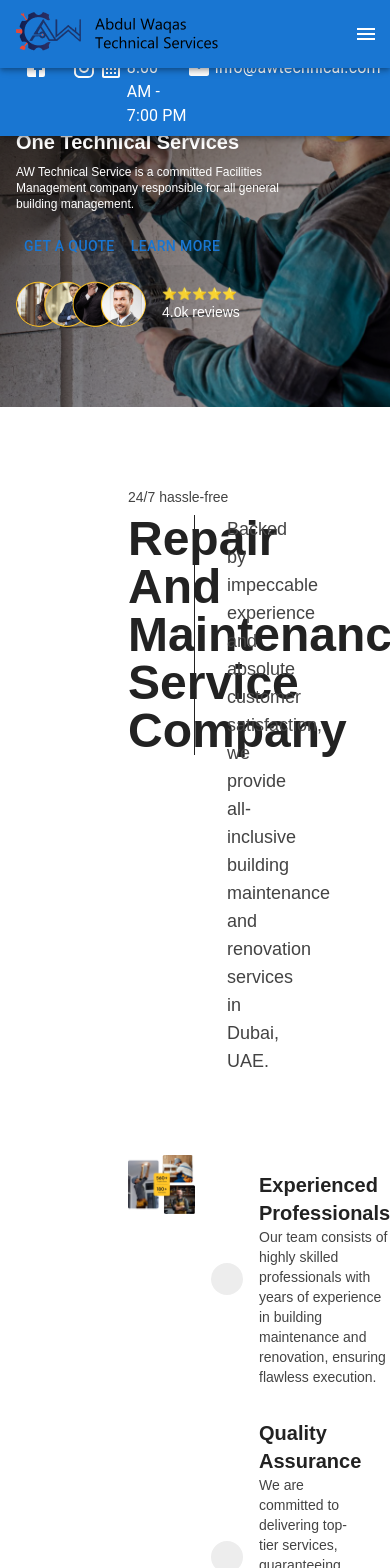
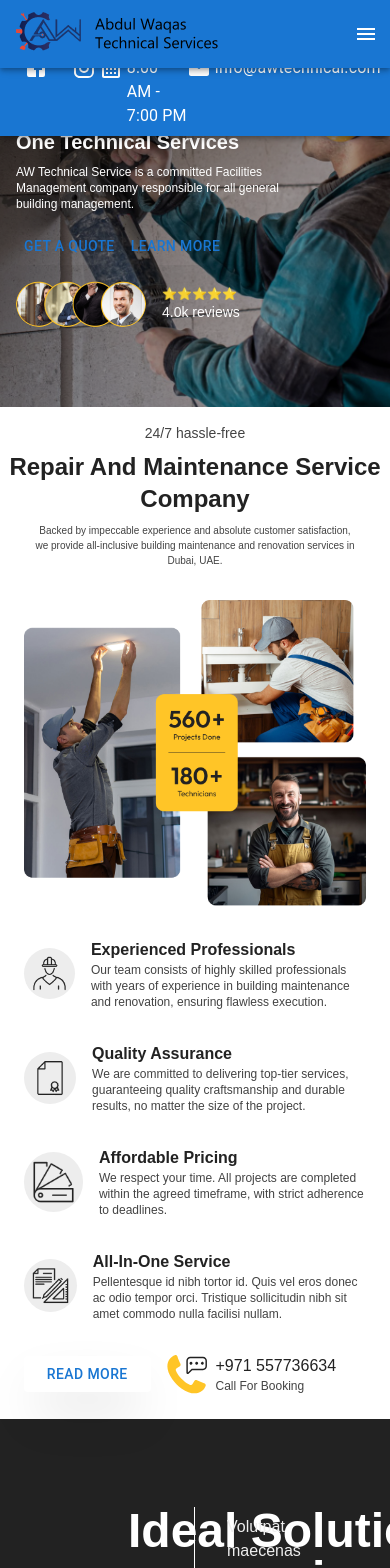
Before and after one commit to shaniaakhan21/AWTech, a Next.js app: page / in a window 390 px wide. Shown: the top 1568 px of the page. Built offline with nearby package versions, Linux system fonts and the light colour scheme.

Commit message:
About respinsiveness DONE

```diff
--- a/components/About.tsx
+++ b/components/About.tsx
@@ -11,26 +11,26 @@ import PhoneSVG from '../assests/images/servicesCards/phone.svg';
 
 const About: React.FC = () => {
     return (
-        <div className='px-32 pt-20 pb-4'>
+        <div className='px-2 pb-2 pt-4 sm:px-32 sm:pt-20 sm:pb-4'>
             <div>
                 <div>
-                    <h2 className='text-[#434343] text-sm'>24/7 hassle-free</h2>
+                    <h2 className='text-[#434343] text-sm text-center sm:text-start'>24/7 hassle-free</h2>
                 </div>
-                <div className='flex flex-row mt-2'>
-                    <div className='w-1/2'>
-                        <h1 className='text-[#222222] text-5xl font-bold mb-2 border-r border-[#222222]'>Repair And Maintenance Service Company</h1>
+                <div className='flex flex-col sm:flex-row mt-2'>
+                    <div className='w-full sm:w-1/2'>
+                        <h1 className='text-center sm:text-start text-[#222222] text-2xl sm:text-5xl font-bold mb-2 sm:border-r sm:border-[#222222]'>Repair And Maintenance Service Company</h1>
                     </div>
-                    <div className='w-1/2'>
-                        <h3 className='text-[#434343] text-lg ml-8'>Backed by impeccable experience and absolute customer satisfaction, we provide all-inclusive building maintenance and renovation services in Dubai, UAE.
+                    <div className='w-full sm:w-1/2'>
+                        <h3 className='text-center px-6 sm:px-0 sm:text-start text-[#434343] text-[10px] sm:text-lg sm:ml-8'>Backed by impeccable experience and absolute customer satisfaction, we provide all-inclusive building maintenance and renovation services in Dubai, UAE.
                         </h3>
                     </div>
                 </div>
             </div>
-            <div className='flex flex-row justify-between w-full pt-20 pb-10'>
-                <div className='w-1/2'>
+            <div className='flex flex-col sm:flex-row justify-between w-full pt-4 sm:pt-20 sm:pb-10'>
+                <div className='w-full sm:w-1/2 p-4 sm:p-0'>
                     <Image src={AboutOne} alt={'People Doing Repair work'} />
                 </div>
-                <div className='w-1/2'>
+                <div className='w-full sm:w-1/2'>
                     <Servicecard
                         imageSrc={JustOne}
                         title="Experienced Professionals"
@@ -51,19 +51,19 @@ const About: React.FC = () => {
                         title="All-In-One Service"
                         subtitle="Pellentesque id nibh tortor id. Quis vel eros donec ac odio tempor orci. Tristique sollicitudin nibh sit amet commodo nulla facilisi nullam."
                     />
-                    <div className='flex flex-row items-center p-6'>
-                        <div className='pr-4'>
-                            <Button className="capitalize rounded-full mr-4 w-fit px-8 py-2 bg-[#222222] font-semibold text-[#F9F9F9] shadow-2xl">
+                    <div className='flex flex-row items-center p-4 sm:p-6'>
+                        <div className='pr-4 w-5/12 sm:w-4/12'>
+                            <Button className="capitalize rounded-full mr-4 w-full sm:w-fit px-2 text-xs py-2 sm:text-sm sm:px-8 bg-[#222222] font-semibold text-[#F9F9F9] shadow-2xl">
                                 Read More
                             </Button>
                         </div>
-                        <div className='flex flex-row items-center'>
+                        <div className='flex flex-row items-center w-7/12 sm:w-8/12'>
                             <div className='pr-2'>
                                 <Image src={PhoneSVG} alt='phone icon'/>
                             </div>
                             <div>
-                                <h2 className='text-xl text-[#222222]'>+971 557736634</h2>
-                                <p className='text-sm text-[#434343]'>Call For Booking</p>
+                                <h2 className='text-base sm:text-xl text-[#222222]'>+971 557736634</h2>
+                                <p className='text-xs sm:text-sm text-[#434343]'>Call For Booking</p>
                             </div>
                         </div>
                     </div>
--- a/components/Servicecard.tsx
+++ b/components/Servicecard.tsx
@@ -10,13 +10,13 @@ interface ServicecardProps {
 const Servicecard: React.FC<ServicecardProps> = ({ imageSrc, title, subtitle }) => {
     return (
         <div className="flex items-center space-x-4 p-4 bg-white shadow-none ">
-            <div className="relative p-4 bg-[#EDEDED] rounded-full">
+            <div className="relative p-2 sm:p-4 bg-[#EDEDED] rounded-full">
                 <Image src={imageSrc} alt={title} layout="fixed"  width={96} height={96} />
             </div>
 
             <div>
-                <h2 className="text-xl text-[#222222] font-semibold">{title}</h2>
-                <p className="text-[#434343] text-sm">{subtitle}</p>
+                <h2 className="text-base sm:text-xl text-[#222222] font-semibold">{title}</h2>
+                <p className="text-[#434343] text-xs sm:text-sm">{subtitle}</p>
             </div>
         </div>
     );
```
